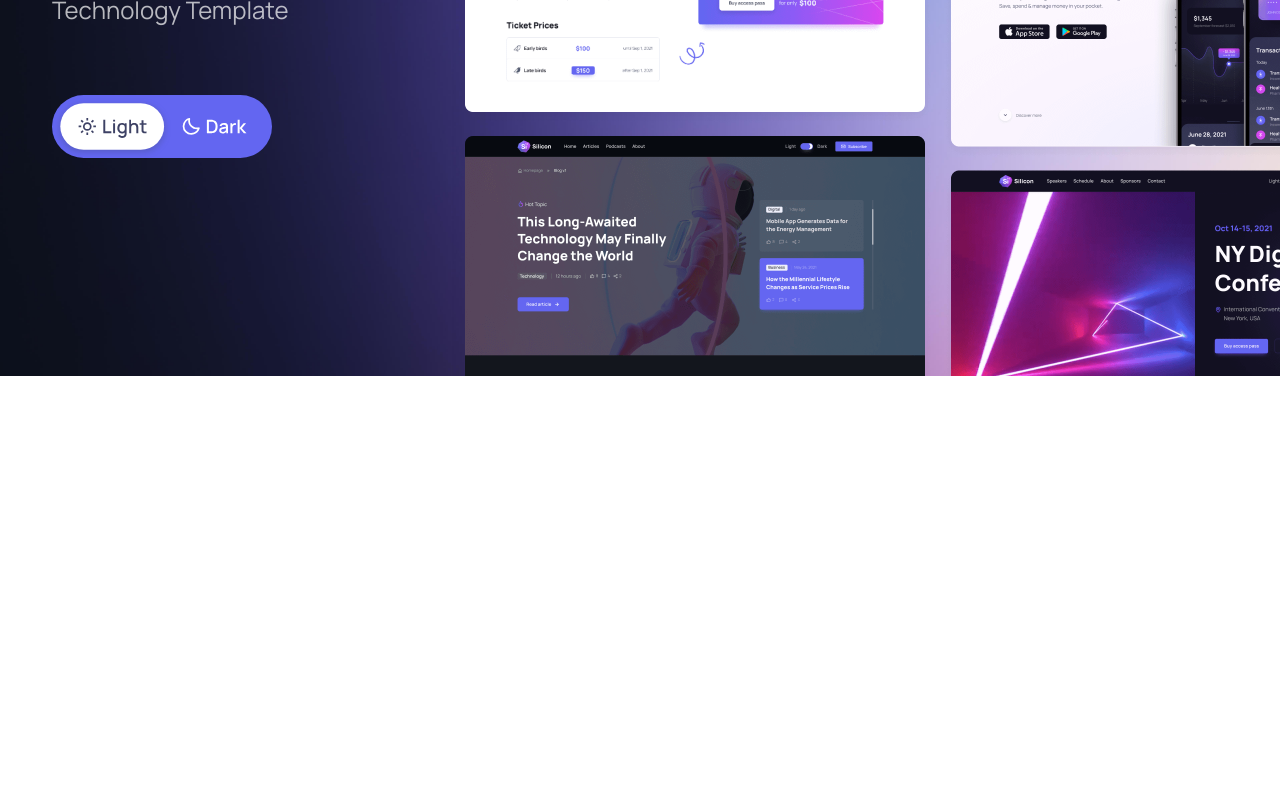
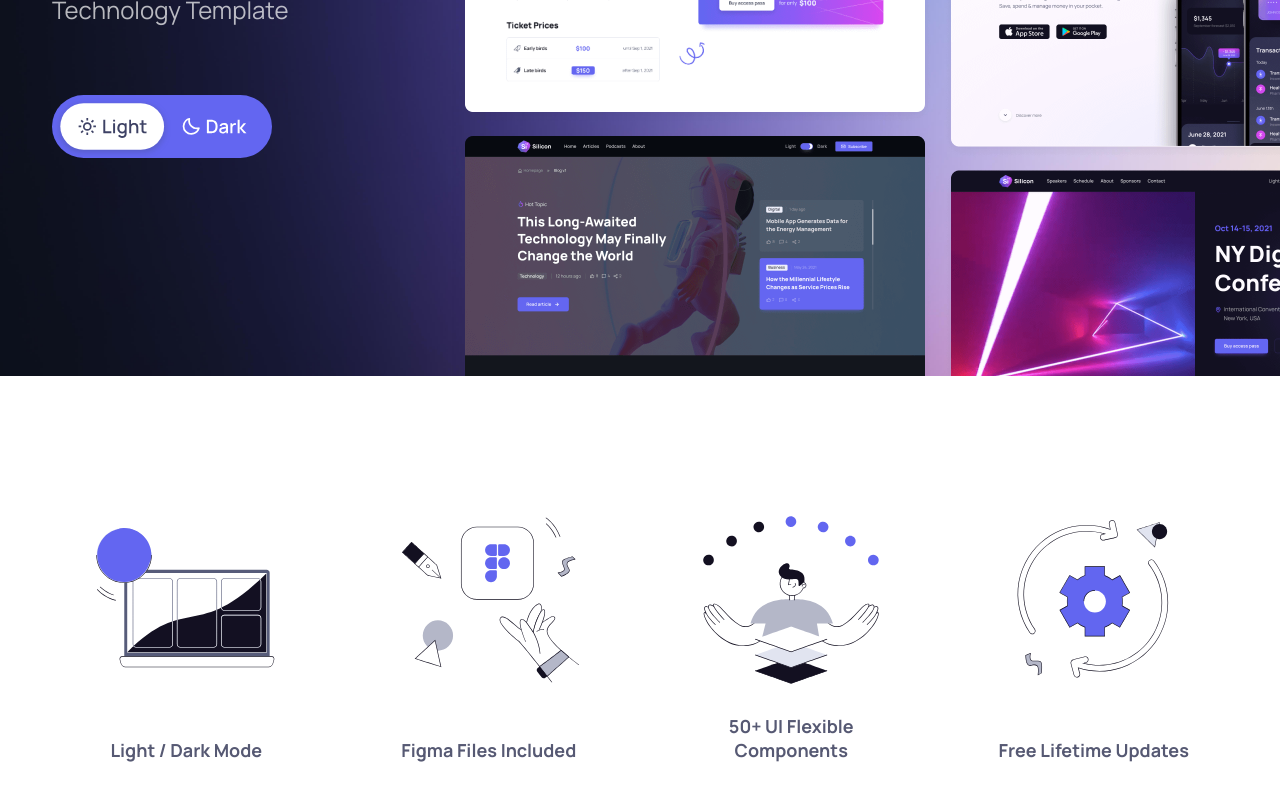
Before and after one commit to seungmin2ee/dxworks-test, a React (Create React App) app: page / in a window 1280 px wide. Shown: the part 424-1224 px from the top of the page. Before the commit the page ends 800 px from the top, so only its background shows below. Built offline with nearby package versions, Linux system fonts and the light colour scheme.

Commit message:
Feat: card section 구현 및 swiper 적용

```diff
--- a/package.json
+++ b/package.json
@@ -16,6 +16,7 @@
     "react": "^18.2.0",
     "react-dom": "^18.2.0",
     "react-scripts": "5.0.1",
+    "swiper": "^9.1.0",
     "typescript": "^4.9.5",
     "web-vitals": "^2.1.4"
   },
--- a/src/components/Main/Main.tsx
+++ b/src/components/Main/Main.tsx
@@ -4,6 +4,7 @@ import screens01 from "../../assets/images/screens01.png";
 import screens02 from "../../assets/images/screens02.png";
 import screens03 from "../../assets/images/screens03.png";
 import switcher from "../../assets/images/switcher.svg";
+import Slide from "../Slide/Slide";
 
 const Main = () => {
   const cx = classNames.bind(styles);
@@ -11,7 +12,7 @@ const Main = () => {
   return (
     <main>
       <section className={cx("intro")}>
-        <div className={cx("intro-container")}>
+        <div className={cx("container")}>
           <div className={cx("intro-text")}>
             <h2>Silicon</h2>
             <p>
@@ -32,7 +33,11 @@ const Main = () => {
           </div>
         </div>
       </section>
-      <section className={cx("cards")}></section>
+      <section className={cx("cards")}>
+        <div className={cx("container")}>
+          <Slide />
+        </div>
+      </section>
       <section className={cx("landings")}></section>
       <section className={cx("features")}></section>
     </main>
--- a/src/components/Main/style.module.scss
+++ b/src/components/Main/style.module.scss
@@ -4,27 +4,31 @@
 main {
   width: 100%;
 
+  /* section common style */
   section {
+    display: flex;
+    justify-content: center;
     padding: 0 4rem;
     @include large {
       padding: 0 1.8rem;
     }
+
+    .container {
+      width: 100%;
+      max-width: 132rem;
+      display: flex;
+    }
   }
 
+  /* intro section */
   .intro {
     width: 100%;
     height: 100vh;
-    display: flex;
-    justify-content: center;
     background: url('../../assets/images/bg.jpeg') center / cover no-repeat;
     overflow: hidden;
 
-    .intro-container {
-      display: flex;
-      width: 100%;
+    .container {
       height: 100%;
-      max-width: 132rem;
-
       .intro-text {
         width: 100%;
         flex: 0 0 33.3%;
@@ -102,12 +106,26 @@ main {
       }
     }
   }
+
+  /* cards section */
+  .cards {
+    width: 100%;
+    margin: 9rem 0;
+    @include large {
+      margin: 7rem 0;
+    }
+    @include regular {
+      margin: 5.6rem 0;
+    }
+  }
+
+  /* landing section */
 }
 
 @include regular {
   main {
     .intro {
-      .intro-container {
+      .container {
         justify-content: center;
         align-items: center;
 
--- /dev/null
+++ b/src/components/Slide/Slide.tsx
@@ -0,0 +1,63 @@
+import classNames from "classnames/bind";
+import styles from "./style.module.scss";
+import { Pagination } from "swiper";
+import { Swiper, SwiperSlide } from "swiper/react";
+import "swiper/scss";
+import "swiper/scss/pagination";
+import card1 from "../../assets/images/LightDarkMode.svg";
+import card2 from "../../assets/images/FigmaFilesInclude.svg";
+import card3 from "../../assets/images/50plusUIFlexibleComponents.svg";
+import card4 from "../../assets/images/FreeLifetimeUpdates.svg";
+
+const Slide = () => {
+  const cx = classNames.bind(styles);
+
+  return (
+    <Swiper
+      spaceBetween={10}
+      pagination={{
+        clickable: true,
+      }}
+      breakpoints={{
+        500: {
+          slidesPerView: 2,
+        },
+        700: {
+          slidesPerView: 3,
+        },
+        1000: {
+          slidesPerView: 4,
+        },
+      }}
+      modules={[Pagination]}
+      className="cards-slide"
+    >
+      <SwiperSlide>
+        <div className={cx("card")}>
+          <img src={card1} alt="카드 이미지1" />
+          <b>Light / Dark Mode</b>
+        </div>
+      </SwiperSlide>
+      <SwiperSlide>
+        <div className={cx("card")}>
+          <img src={card2} alt="카드 이미지2" />
+          <b>Figma Files Included</b>
+        </div>
+      </SwiperSlide>
+      <SwiperSlide>
+        <div className={cx("card")}>
+          <img src={card3} alt="카드 이미지3" />
+          <b>50+ UI Flexible Components</b>
+        </div>
+      </SwiperSlide>
+      <SwiperSlide>
+        <div className={cx("card")}>
+          <img src={card4} alt="카드 이미지4" />
+          <b>Free Lifetime Updates</b>
+        </div>
+      </SwiperSlide>
+    </Swiper>
+  );
+};
+
+export default Slide;
--- /dev/null
+++ b/src/components/Slide/style.module.scss
@@ -0,0 +1,56 @@
+@charset "utf-8";
+@import '/src/utils';
+
+:global {
+  .cards-slide {
+    >div:last-child {
+      bottom: -5px;
+    }
+  }
+
+  .swiper-slide {
+    padding: 2rem 0;
+  }
+
+  .swiper-pagination {
+    .swiper-pagination-bullet {
+      width: 5px;
+      height: 5px;
+      background-color: #b4b7c9;
+      opacity: 1;
+      transition: all 0.2s ease-in-out
+    }
+
+    .swiper-pagination-bullet-active {
+      width: 2.4rem;
+      border-radius: 50rem;
+      background-color: $purple;
+    }
+  }
+}
+
+
+.card {
+  height: 100%;
+  display: flex;
+  flex-direction: column;
+  justify-content: space-between;
+  align-items: center;
+  padding-top: 2.4rem;
+  margin: 0 8px;
+  transition: all 0.2s ease-in-out;
+
+  &:hover {
+    box-shadow: 0 5px 10px rgba(0, 0, 0, 0.08);
+    border-radius: 1rem;
+    transform: translateY(-1rem);
+  }
+
+  b {
+    padding: 2.4rem;
+    text-align: center;
+    font-size: 1.8rem;
+    font-weight: 700;
+    color: #565973;
+  }
+}
--- a/src/index.scss
+++ b/src/index.scss
@@ -1,5 +1,5 @@
 @charset "utf-8";
-@import url('https://fonts.googleapis.com/css2?family=Manrope:wght@400;500;600;800&display=swap');
+@import url('https://fonts.googleapis.com/css2?family=Manrope:wght@400;500;600;700;800&display=swap');
 
 *,*::before,*::after {
   box-sizing: border-box;
```
Also changed, not shown: src/components/Header/style.module.scss (line endings or trailing spaces), 1 other file (tests, documents, lock files or other folders).
